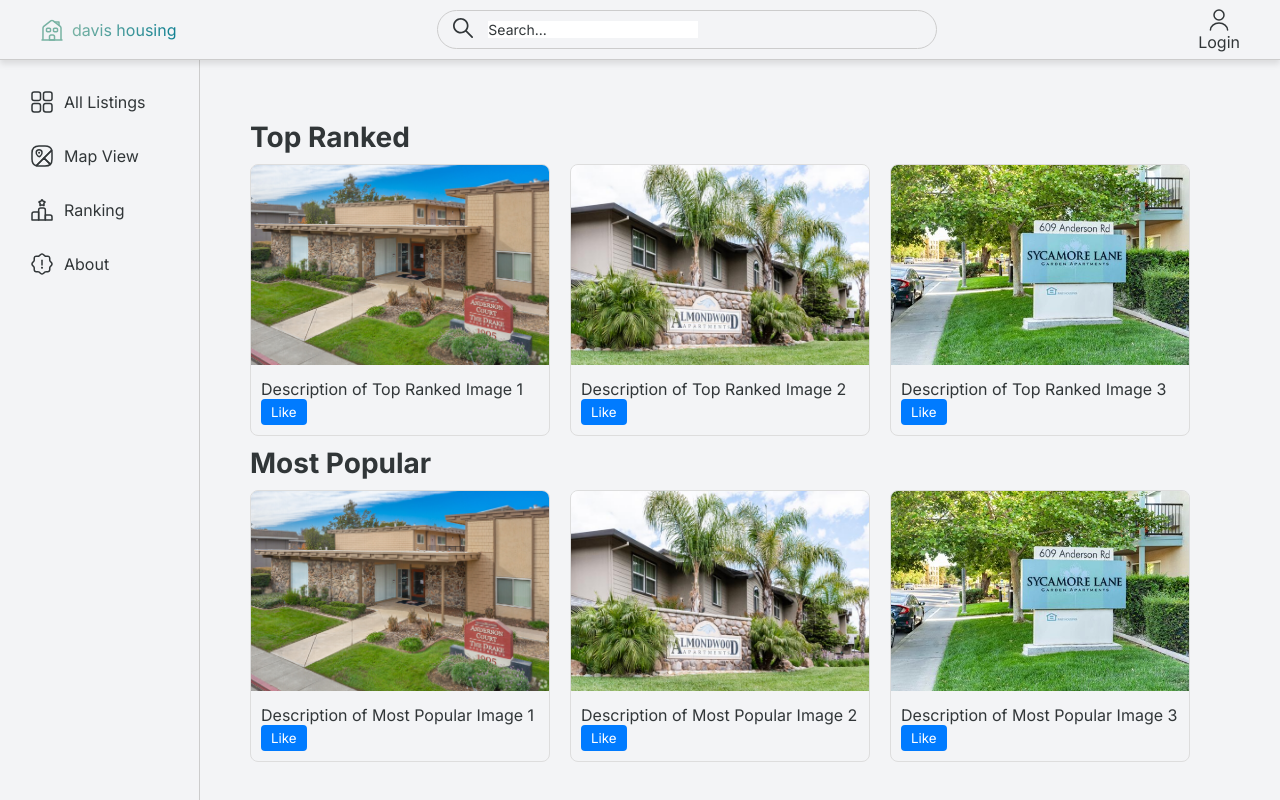
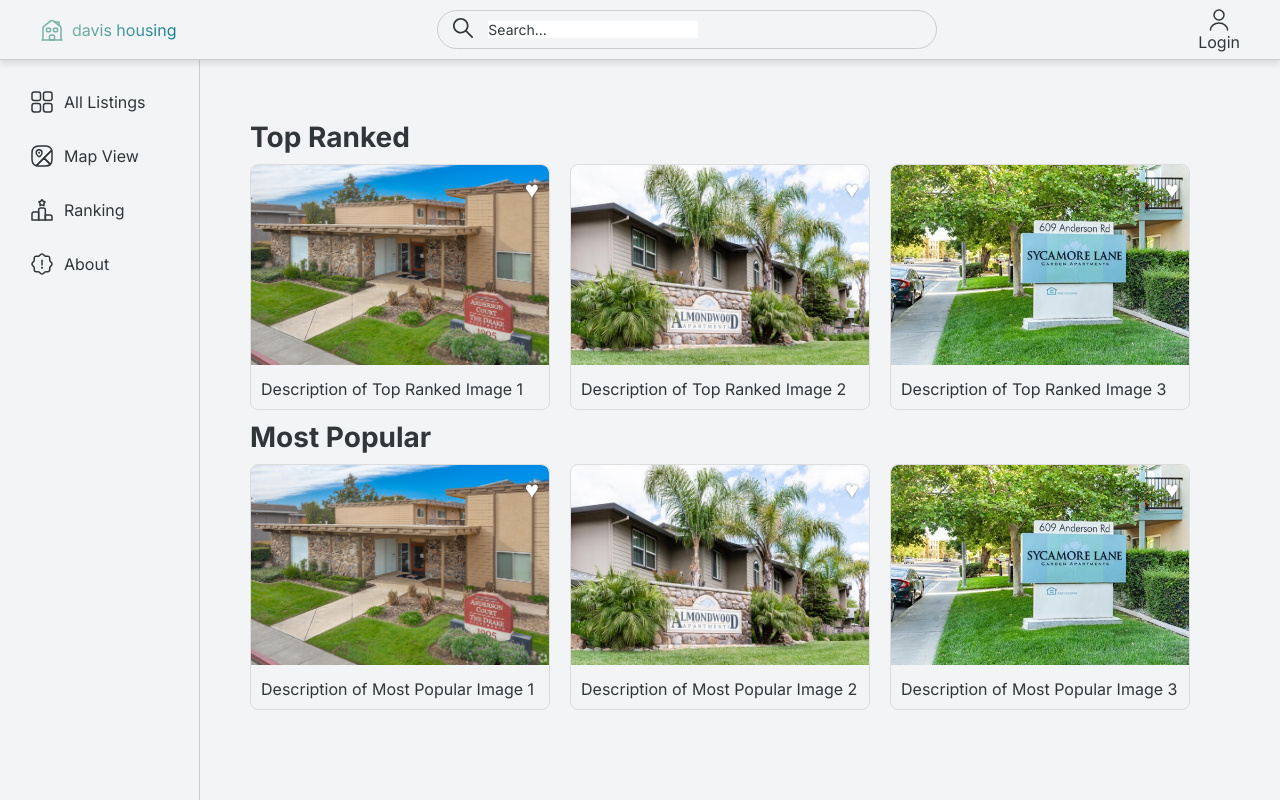
Before and after one commit to GDSC-UCD-Cohort-24-25/Apartment-Review-Website, a React (Vite) app in the folder frontend/: page /ranking in a window 1280 px wide. Shown: the top 800 px of the page. Built offline with nearby package versions, Linux system fonts and the light colour scheme; no server answers.

Commit message:
heart icon

```diff
--- a/frontend/src/pages/Ranking.css
+++ b/frontend/src/pages/Ranking.css
@@ -1,6 +1,6 @@
 .ranking-container {
     display: flex;
-  }
+}
 
 .ranking-content {
     flex: 1;
@@ -14,6 +14,7 @@
 }
 
 .ranking-listing-box {
+    position: relative; /* Added for heart positioning */
     border: 1px solid #ddd;
     border-radius: 8px;
     overflow: hidden;
@@ -24,21 +25,30 @@
     width: 100%;
     height: 200px;
     object-fit: cover;
+    border-radius: 8px 8px 0 0;
 }
 
 .ranking-listing-description {
     padding: 10px;
 }
 
-.ranking-like-button {
-    background-color: #007bff;
+/* New heart icon styles */
+.ranking-heart-icon {
+    position: absolute;
+    top: 10px;
+    right: 10px;
+    font-size: 24px;
+    cursor: pointer;
+    transition: transform 0.3s ease, color 0.3s ease;
     color: white;
-    border: none;
-    padding: 5px 10px;
-    border-radius: 4px;
-    cursor: pointer;
+    text-shadow: 0 0 2px rgba(0,0,0,0.5);
 }
 
-.ranking-like-button:hover {
-    background-color: #0056b3;
+.ranking-heart-icon.liked {
+    color: #ff0000;
+    text-shadow: none;
 }
+
+.ranking-heart-icon:hover {
+    transform: scale(1.2);
+}
--- a/frontend/src/pages/Ranking.jsx
+++ b/frontend/src/pages/Ranking.jsx
@@ -23,11 +23,14 @@ const Ranking = () => {
             'apartments/sycamorelane/RB209244_HDR_Edit(20220221215739348).jpg'].map((image, index) => (
               <div key={index} className="ranking-listing-box">
                 <img src={image} alt={`Top Ranked Image ${index + 1}`} className="ranking-listing-image" />
+                <span
+                  className={`ranking-heart-icon ${liked[index] ? 'liked' : ''}`}
+                  onClick={() => handleLike(index)}
+                >
+                  ♥
+                </span>
                 <div className="ranking-listing-description">
                   <p>Description of Top Ranked Image {index + 1}</p>
-                  <button onClick={() => handleLike(index)} className="ranking-like-button">
-                    {liked[index] ? 'Unlike' : 'Like'}
-                  </button>
                 </div>
               </div>
             ))}
@@ -41,11 +44,14 @@ const Ranking = () => {
             'apartments/sycamorelane/RB209244_HDR_Edit(20220221215739348).jpg'].map((image, index) => (
               <div key={index + 3} className="ranking-listing-box">
                 <img src={image} alt={`Most Popular Image ${index + 1}`} className="ranking-listing-image" />
+                <span
+                  className={`ranking-heart-icon ${liked[index + 3] ? 'liked' : ''}`}
+                  onClick={() => handleLike(index + 3)}
+                >
+                  ♥
+                </span>
                 <div className="ranking-listing-description">
                   <p>Description of Most Popular Image {index + 1}</p>
-                  <button onClick={() => handleLike(index + 3)} className="ranking-like-button">
-                    {liked[index + 3] ? 'Unlike' : 'Like'}
-                  </button>
                 </div>
               </div>
             ))}
```
